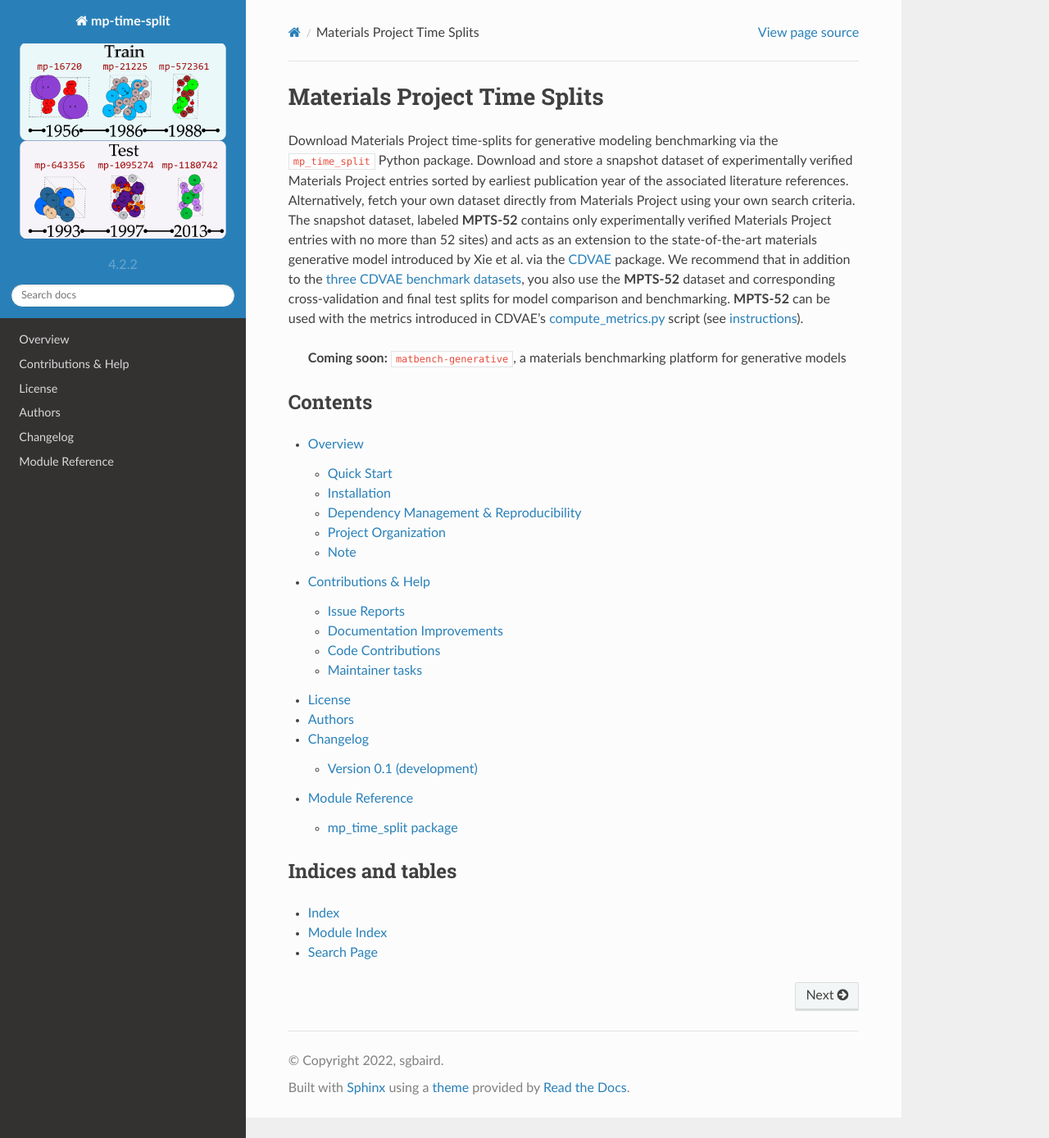
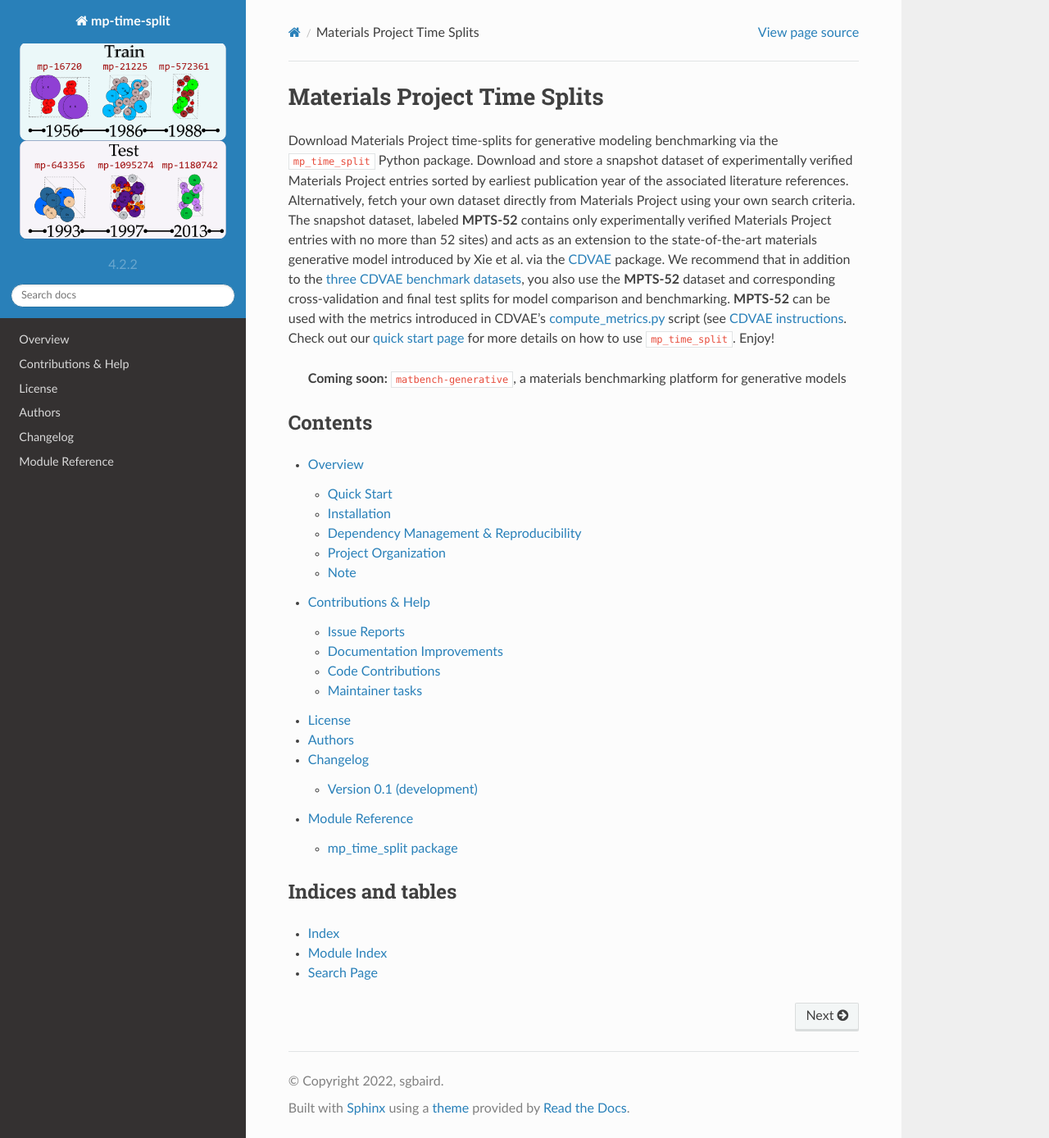
Before and after one commit to sparks-baird/mp-time-split, a Sphinx documentation site: the page built from docs/index.md, in a window 1280 px wide and 1388 px high. Shown: the whole window at 82% size. Built offline with Sphinx 7.4.7 and the Read the Docs theme 2.0.0, drawn with Linux system fonts in a browser that asks for light colours.

Commit message:
Update index.md

```diff
--- a/docs/index.md
+++ b/docs/index.md
@@ -13,7 +13,8 @@ also use the **MPTS-52** dataset and corresponding cross-validation and final te
 splits for model comparison and benchmarking. **MPTS-52** can be used with the metrics
 introduced in CDVAE's
 [compute_metrics.py](https://github.com/txie-93/cdvae/blob/main/scripts/compute_metrics.py)
-script (see [instructions](https://github.com/txie-93/cdvae/issues/10)).
+script (see [CDVAE instructions](https://github.com/txie-93/cdvae/issues/10). Check out
+our [quick start page](https://mp-time-split.readthedocs.io/en/latest/readme.html) for more details on how to use `mp_time_split`. Enjoy!
 
 > **Coming soon:** `matbench-generative`, a materials benchmarking platform for
 > generative models
```
